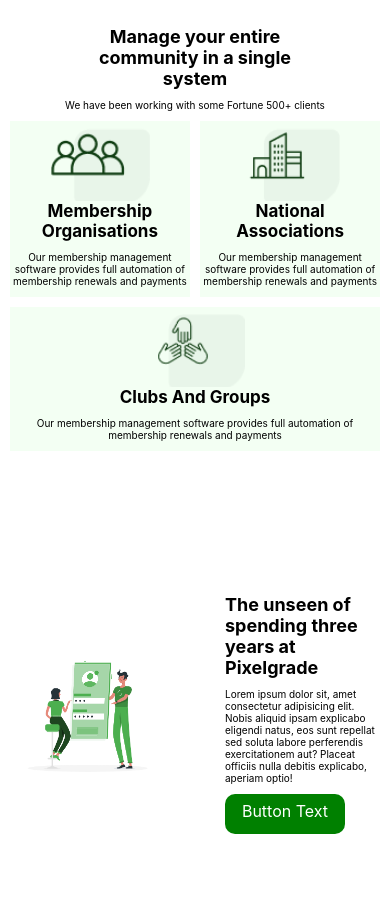
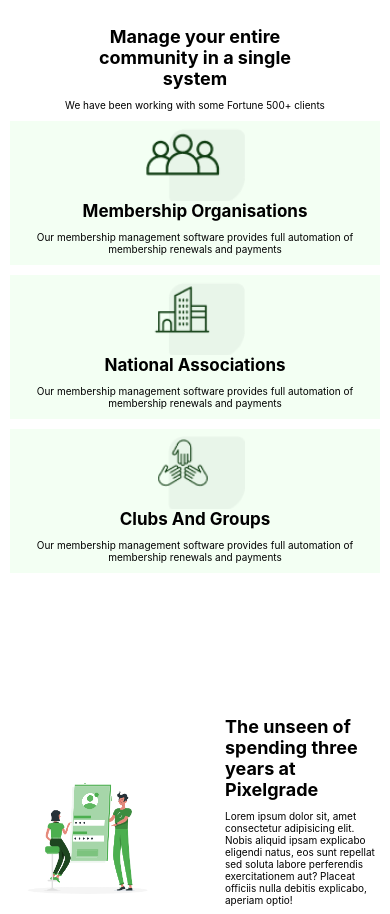
Before and after one commit to Onuegbulamchukwuebuka/Nextcent-, a React (Create React App) app: page / in a window 390 px wide. Shown: the part 920-1834 px from the top of the page. Built offline with nearby package versions, Linux system fonts and the light colour scheme.

Commit message:
first commit

```diff
--- a/src/Components/Community/Community.css
+++ b/src/Components/Community/Community.css
@@ -122,4 +122,7 @@
   }
 }
 @media (max-width: 480px) {
+  .box1 {
+    flex-wrap: wrap;
+  }
 }
```
